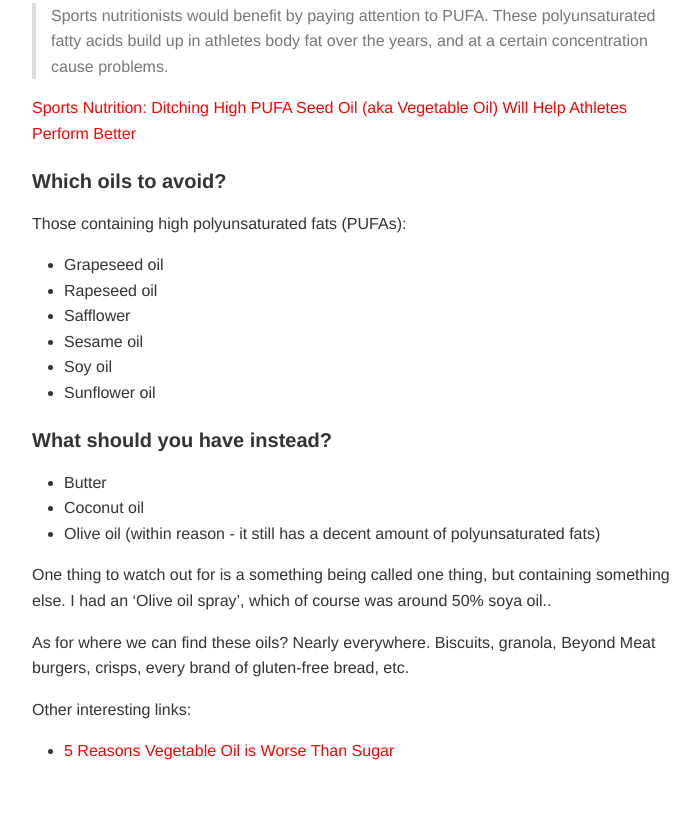
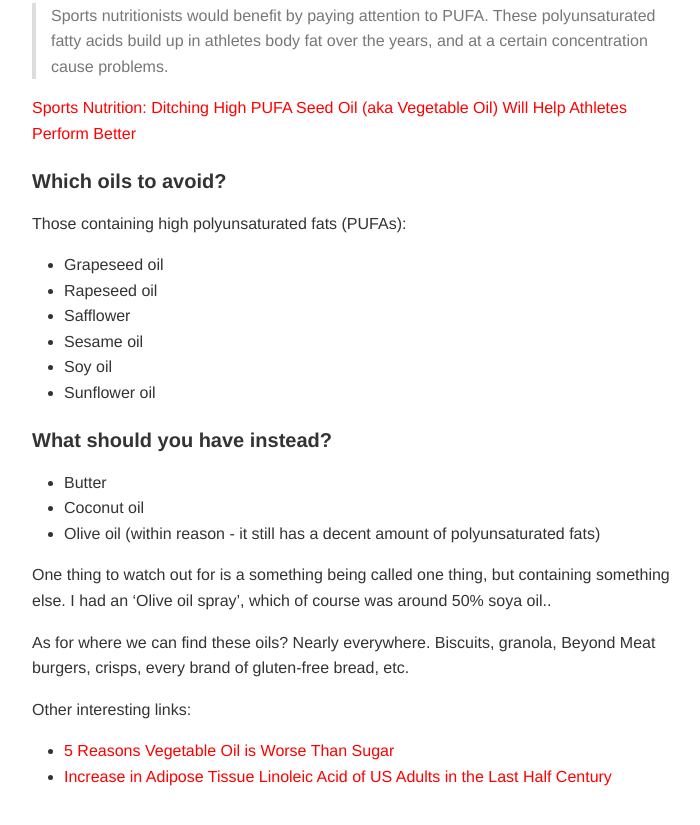
Before and after one commit to samdoidge/samdoidge.com, a Jekyll site: the page built from _posts/2022-01-17-you-should-probably-stop-consuming-seed-oils.md, in a window 1280 px wide and 900 px high, scrolled down 1974 px. Shown: the top 825 px of the window, without its empty margins (358-1058 px from the left). Built offline with Jekyll 4.4.1, drawn with Linux system fonts in a browser that asks for light colours; comment, search, counter and statistics services are not loaded.

Commit message:
Remove .jekyll-cache from git. Added a link on Linoleic acid within adipose tissue

```diff
--- a/_posts/2022-01-17-you-should-probably-stop-consuming-seed-oils.md
+++ b/_posts/2022-01-17-you-should-probably-stop-consuming-seed-oils.md
@@ -66,3 +66,4 @@ As for where we can find these oils? Nearly everywhere. Biscuits, granola, Beyon
 Other interesting links:
 
 * [5 Reasons Vegetable Oil is Worse Than Sugar](https://www.eatthis.com/vegetable-oil-dangers/)
+* [Increase in Adipose Tissue Linoleic Acid of US Adults in the Last Half Century](https://academic.oup.com/advances/article/6/6/660/4555155)
```
Also changed, not shown: 1 other file.
